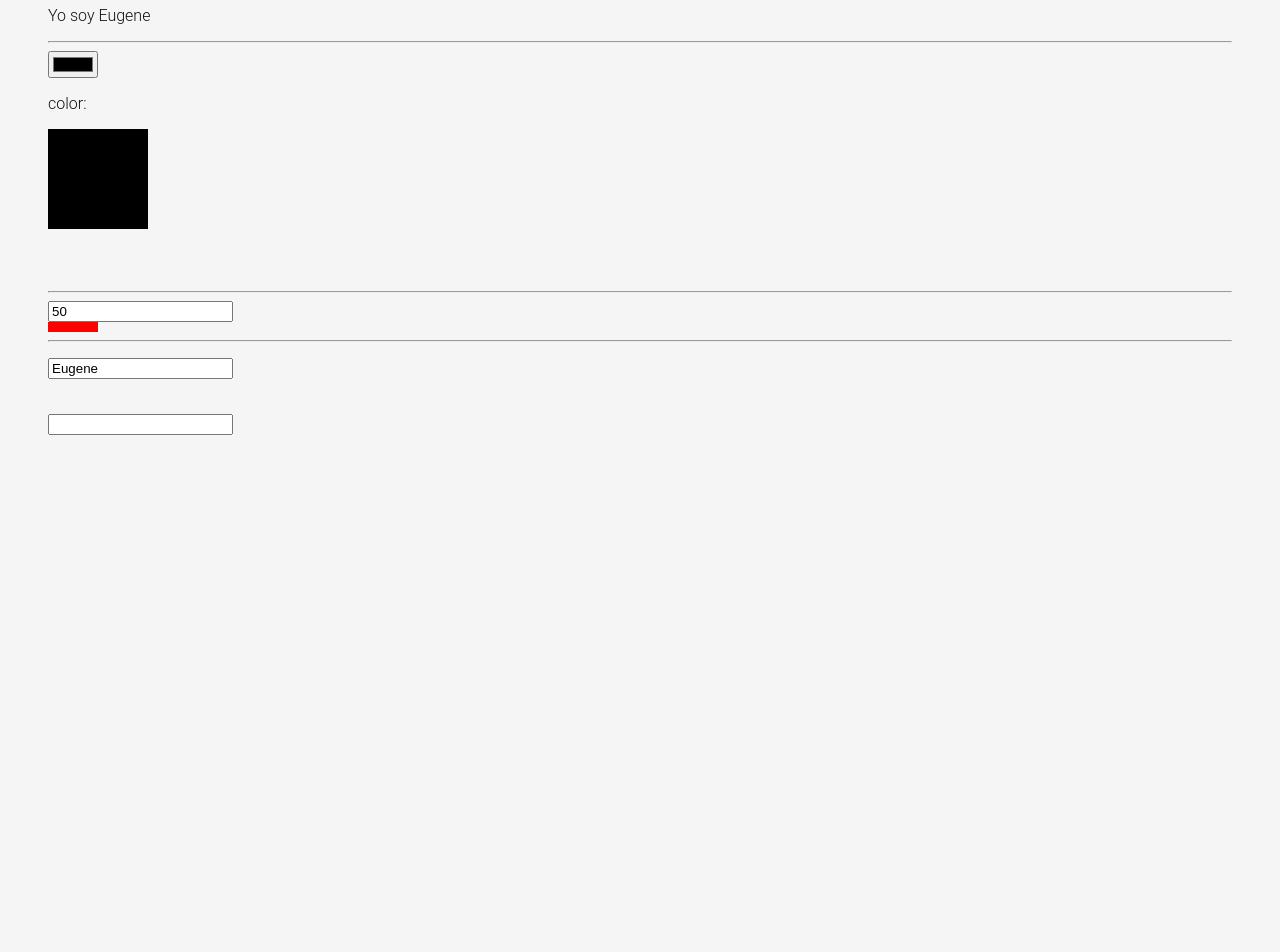
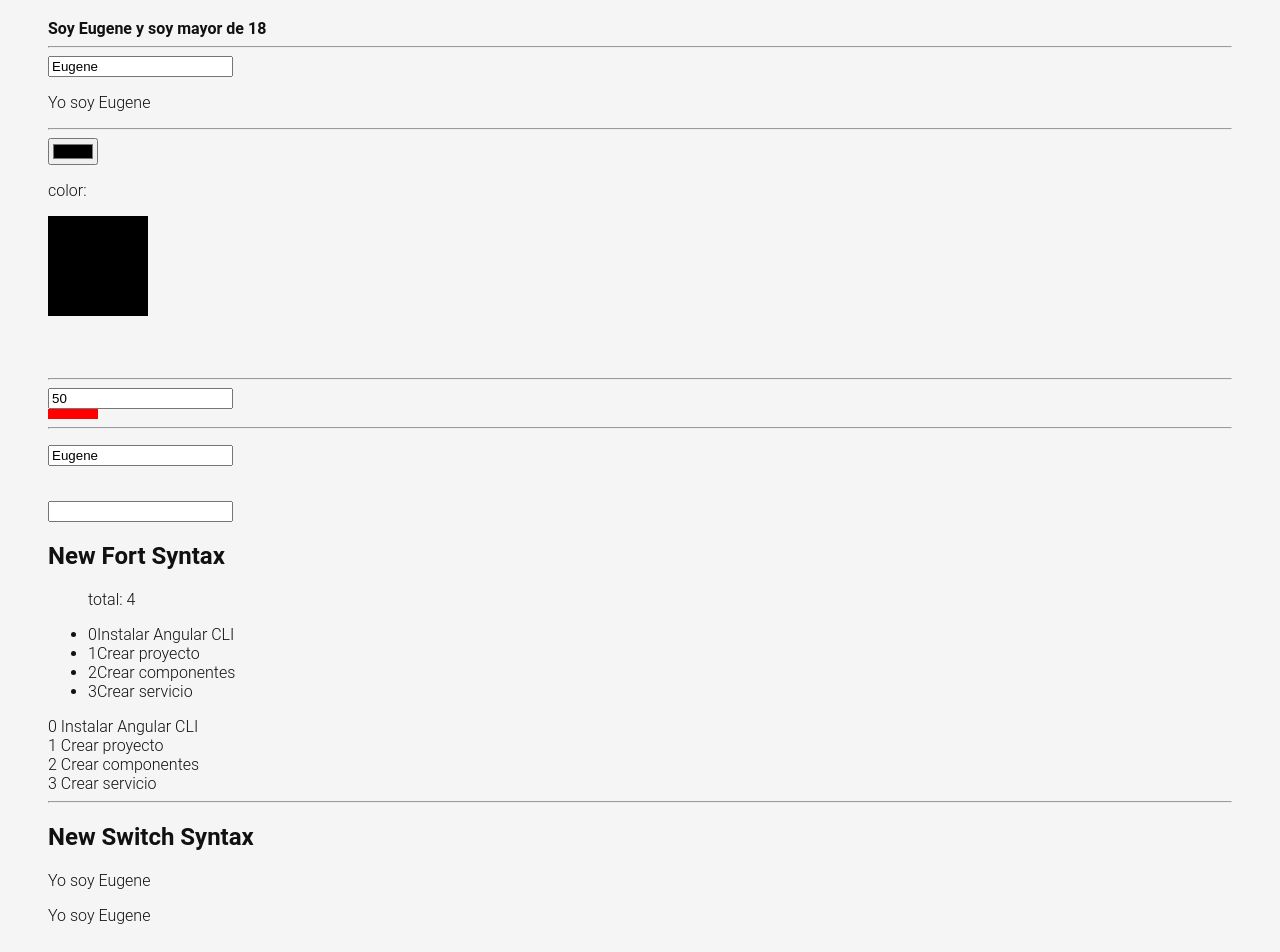
Before and after one commit to Eufanzky/todoapp--angular, an Angular app: page /labs in a window 1280 px wide. Shown: the part 1500-2452 px from the top of the page. Before the commit the page ends 1999 px from the top, so only its background shows below. Built offline with nearby package versions, Linux system fonts and the light colour scheme.

Commit message:
donde migration to angular v17

```diff
--- a/src/app/app.component.ts
+++ b/src/app/app.component.ts
@@ -1,11 +1,11 @@
 import { Component } from '@angular/core';
 import { RouterOutlet } from '@angular/router';
-import { CommonModule } from '@angular/common';
+
 
 @Component({
   selector: 'app-root',
   standalone: true,
-  imports: [RouterOutlet, CommonModule],
+  imports: [RouterOutlet],
   templateUrl: './app.component.html',
   styleUrl: './app.component.css'
 })
--- a/src/app/pages/home/home.component.html
+++ b/src/app/pages/home/home.component.html
@@ -17,9 +17,9 @@
     <!-- This section should be hidden by default and shown when there are todos -->
     <section class="main">
       <ul class="todo-list">
+        @for (task of tasksByFilter(); track task) {
           <li
             (dblclick)="updateTaskEditingMode(task.id)"
-            *ngFor="let task of tasksByFilter()"
             [class.editing]="task.editing"
             [class.completed]="task.completed">
             <div class="view">
@@ -29,6 +29,7 @@
             </div>
             <input class="edit" [value]="task.title" (keydown.enter)="updateTaskText(task.id, $event)"/>
           </li>
+        }
         <!-- <li class="completed">
         <div class="view">
           <input class="toggle" type="checkbox" checked />
@@ -56,13 +57,15 @@
     </ul>
   </section>
   <!-- This footer should be hidden by default and shown when there are todos -->
-      <footer class="footer" *ngIf="tasks().length > 0">
+  @if (tasks().length > 0) {
+    <footer class="footer">
       <!-- This should be `0 items left` by default -->
       <span class="todo-count">
         <strong>{{ tasksByFilter().length }}</strong>
-          item<span *ngIf="tasksByFilter().length>1">s</span> left
+        item@if (tasksByFilter().length>1) {
+        <span>s</span>
+        } left
       </span>
-
       <!-- Remove this if you don't implement routing -->
       <ul class="filters">
         <li>
@@ -78,5 +81,6 @@
       <!-- Hidden if no completed items are left ↓ -->
       <button class="clear-completed">Clear completed</button>
     </footer>
+  }
 </div>
 </section>
--- a/src/app/pages/home/home.component.ts
+++ b/src/app/pages/home/home.component.ts
@@ -1,12 +1,12 @@
 import { Component, Injector, computed, effect, inject, signal } from '@angular/core';
-import { CommonModule } from '@angular/common';
+
 import { Task } from '../../models/task.model';
 import { FormControl, ReactiveFormsModule, Validators } from '@angular/forms';
 
 @Component({
   selector: 'app-home',
   standalone: true,
-  imports: [CommonModule, ReactiveFormsModule],
+  imports: [ReactiveFormsModule],
   templateUrl: './home.component.html',
   styleUrl: './home.component.css',
 })
--- a/src/app/pages/labs/labs.component.html
+++ b/src/app/pages/labs/labs.component.html
@@ -2,91 +2,167 @@
   <h1>Hola este es mi primer proyecto en angular</h1>
   <h2>{{ welcome }}</h2>
   <ul>
-    <li *ngFor="let task of tasks()">
+    @for (task of tasks(); track task) {
+    <li>
       {{ task }}
     </li>
+    }
   </ul>
 
   <hr />
 
-  <h2>{{ 'hola'.repeat(4) }}</h2>
-  <p>La suma de 3+3 es: {{ 3+3 }}</p>
+  <h2>{{ "hola".repeat(4) }}</h2>
+  <p>La suma de 3+3 es: {{ 3 + 3 }}</p>
   <p>Hi there, I'm {{ name() }} and my age is {{ age }}</p>
 
   <hr />
 
-  <img [src]="person().avatar" alt="">
-  <input type="text" [value]="person().age">
+  <img [src]="person().avatar" alt="" />
+  <input type="text" [value]="person().age" />
   <button [disabled]="disabled">Click me!</button>
   <p>person: {{ person().name }}</p>
 
-  <hr>
+  <hr />
 
   <button (click)="clickHandler()">Click me !</button>
   <button (dblclick)="clickHandler()">Double me !</button>
   <p>(change)</p>
-  <input type="number" [value]="person().age" (change)="changeHandler($event)">
+  <input
+    type="number"
+    [value]="person().age"
+    (change)="changeHandler($event)"
+  />
   <p>(change)</p>
-  <input type="text" [value]="person().age" (change)="changeHandler($event)">
+  <input type="text" [value]="person().age" (change)="changeHandler($event)" />
   <p>(keydown)</p>
-  <input type="text" [value]="person().name" (keydown)="keyDownHandler($event)">
+  <input
+    type="text"
+    [value]="person().name"
+    (keydown)="keyDownHandler($event)"
+  />
   <p>(keydown)</p>
-  <input type="text" [value]="person().name" (keydown.shift.t)="clickHandler()">
-  <hr>
-
+  <input
+    type="text"
+    [value]="person().name"
+    (keydown.shift.t)="clickHandler()"
+  />
+  <hr />
 
   <ul>
     <p>total: {{ tasks().length }}</p>
-    <li *ngFor="let task of tasks(); index as i">
-      {{ i }}{{ task }}
-    </li>
+    @for (task of tasks(); track task; let i = $index) {
+    <li>{{ i }}{{ task }}</li>
+    }
   </ul>
   <h1>Signals</h1>
-  <input type="text" [value]="name()" (change)="changeHandler($event)">
+  <input type="text" [value]="name()" (change)="changeHandler($event)" />
   <p>name: {{ name() }}</p>
 
-  <hr>
-  <div *ngIf="name()==='Eugene'">
-    My if content
+  <hr />
+  @if (name()==='Eugene') {
+  <div>My if content</div>
+  } @if(name() === 'Eugenio') {
+  <div>Soy Eugenio</div>
+  }
+
+  <input type="number" [value]="person().age" (change)="changeAge($event)" />
+  @if (person().name === 'Eugene' && person().age > 18) {
+  <div>Soy Eugene y soy mayor de 18</div>
+  } @else { Soy Eugene y soy menor de 18 }
+  <h2>If else New Syntax</h2>
+  @if(person().name === 'Eugene' && person().age > 18) {
+  <strong>Soy Eugene y soy mayor de 18</strong>
+  }@else {
+  <i>Soy Eugene y soy menor de 18</i>
+  }
+
+  <hr />
+  <input type="text" [value]="person().name" (change)="changeName($event)" />
+  <div>
+    @switch (person().name) { @case ('Eugene') {
+    <p>Yo soy Eugene</p>
+    } @case ('Nicolas') {
+    <p>Yo soy Nicolas</p>
+    } @case ('Ana') {
+    <p>Yo soy Ana</p>
+    } @case ('Valentina') {
+    <p>Yo soy Valentina</p>
+    } @default {
+    <p>Yo no soy nadie</p>
+    } }
   </div>
-
-  <input type="number" [value]="person().age" (change)="changeAge($event)">
-  <div *ngIf="person().name === 'Eugene' && person().age > 18; else elseBlock">
-    Soy Eugene y soy mayor de 18
-  </div>
-  <ng-template #elseBlock>
-    Soy Eugene y soy menor de 18
-  </ng-template>
-
-  <hr>
-  <input type="text" [value]="person().name" (change)="changeName($event)">
-  <div [ngSwitch]="person().name">
-    <p *ngSwitchCase="'Eugene'"> Yo soy Eugene</p>
-    <p *ngSwitchCase="'Nicolas'"> Yo soy Nicolas</p>
-    <p *ngSwitchCase="'Ana'"> Yo soy Ana</p>
-    <p *ngSwitchCase="'Valentina'"> Yo soy Valentina</p>
-    <p *ngSwitchDefault> Yo no soy nadie</p>
-  </div>
-  <hr>
-  <input type="color" [formControl]="colorCtrl">
+  <hr />
+  <input type="color" [formControl]="colorCtrl" />
   <p>color: {{ colorCtrl.value }}</p>
   <svg>
     <g>
-      <rect x="0" y="0" width="100" height="100" [attr.fill]="colorCtrl.value"></rect>
+      <rect
+        x="0"
+        y="0"
+        width="100"
+        height="100"
+        [attr.fill]="colorCtrl.value"
+      ></rect>
     </g>
   </svg>
 
-  <hr>
-  <input type="number" [formControl]="widthCtrl">
+  <hr />
+  <input type="number" [formControl]="widthCtrl" />
   <span class="box" [style.width.px]="widthCtrl.value"></span>
 
-  <hr>
+  <hr />
 
   <p>
-    <input type="text" [formControl]="nameCtrl"> <br>
-    <span class="message-error" [class.show]="nameCtrl.invalid && nameCtrl.touched">Nombre invalido</span>
+    <input type="text" [formControl]="nameCtrl" /> <br />
+    <span
+      class="message-error"
+      [class.show]="nameCtrl.invalid && nameCtrl.touched"
+      >Nombre invalido</span
+    >
   </p>
   <p>
-    <input type="text">
+    <input type="text" />
   </p>
+
+  <h2>New Fort Syntax</h2>
+  <ul>
+    <p>total: {{ tasks().length }}</p>
+    @for (task of tasks(); track task; let i = $index) {
+    <li>{{ i }}{{ task }}</li>
+    }
+  </ul>
+  @for (task of tasks(); track task; let i = $index) {
+  <div>{{ i }} {{ task }}</div>
+  } @empty {
+  <li><strong>La lista está en vacío</strong></li>
+  }
+
+  <hr />
+  <h2>New Switch Syntax</h2>
+  <div>
+    @switch (person().name) { @case ('Eugene') {
+    <p>Yo soy Eugene</p>
+    } @case ('Nicolas') {
+    <p>Yo soy Nicolas</p>
+    } @case ('Ana') {
+    <p>Yo soy Ana</p>
+    } @case ('Valentina') {
+    <p>Yo soy Valentina</p>
+    } @default {
+    <p>Yo no soy nadie</p>
+    } }
+  </div>
+  <div>
+    @switch(person().name) { @case('Eugene') {
+    <p>Yo soy Eugene</p>
+    } @case('Nicolas') {
+    <p>Yo soy Nicolas</p>
+    } @case('Ana') {
+    <p>Yo soy Ana</p>
+    } @case('Valentina') {
+    <p>Yo soy Valentina</p>
+    } @default {
+    <p>Yo no soy nadie</p>
+    } }
+  </div>
 </div>
--- a/src/app/pages/labs/labs.component.ts
+++ b/src/app/pages/labs/labs.component.ts
@@ -1,11 +1,11 @@
 import { Component, signal } from '@angular/core';
-import { CommonModule } from '@angular/common';
+
 import { FormControl, ReactiveFormsModule, Validators } from '@angular/forms';
 
 @Component({
   selector: 'app-labs',
   standalone: true,
-  imports: [CommonModule, ReactiveFormsModule],
+  imports: [ReactiveFormsModule],
   templateUrl: './labs.component.html',
   styleUrl: './labs.component.css'
 })
```
Lines whose indentation alone changed are shown as unchanged.
